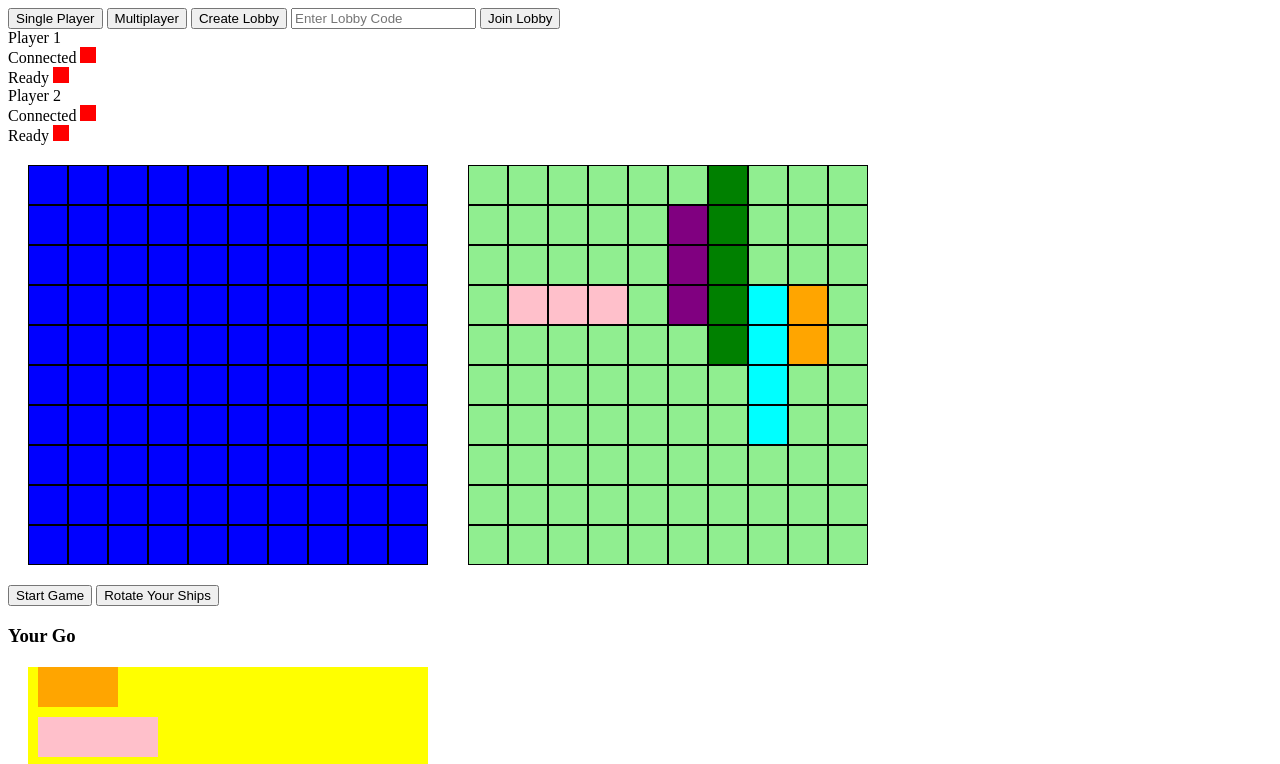
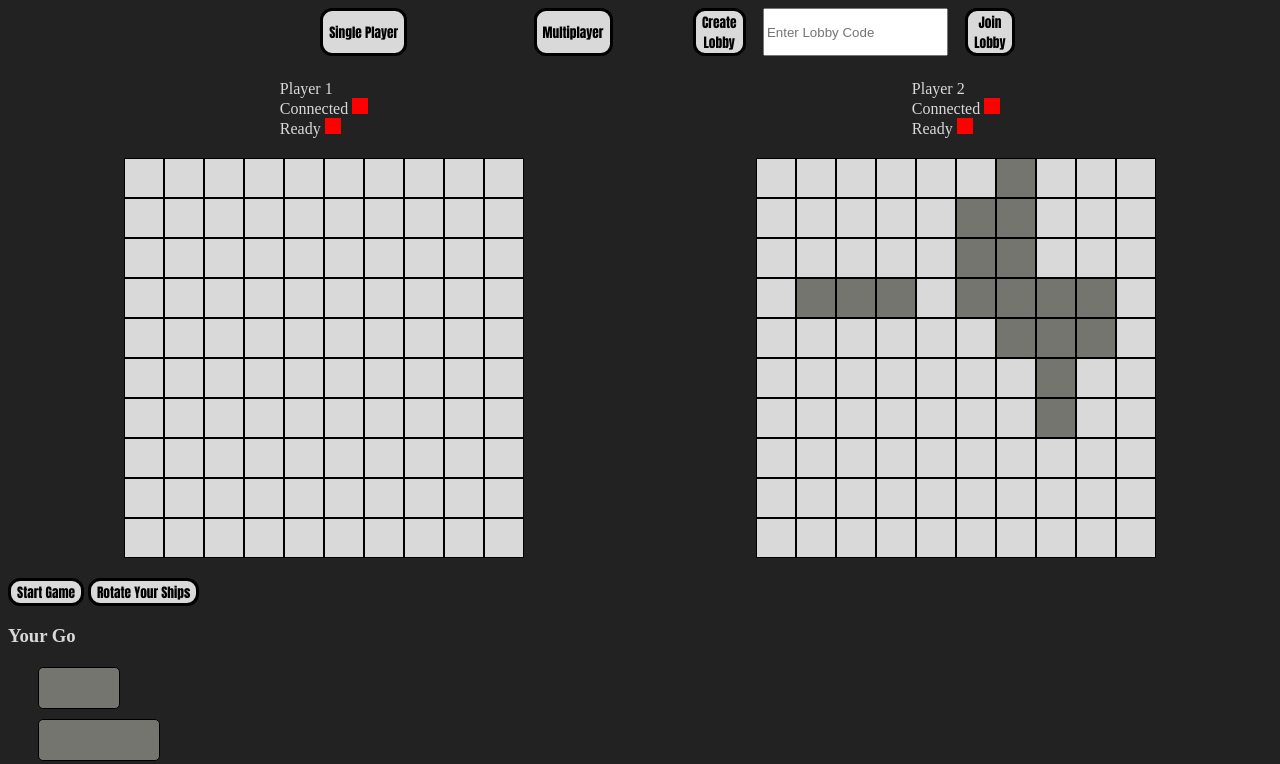
Before and after one commit to bmus97/Battleship_Simulator, a website: page Battleship/public/index.html in a window 1280 px wide. Both pictures are taken after a click on the button "Single Player". Shown: the top 764 px of the page. Drawn offline with nearby package versions, Linux system fonts and the light colour scheme.

Commit message:
updated css and html for the game page

```diff
--- a/Battleship/public/index.html
+++ b/Battleship/public/index.html
@@ -8,15 +8,18 @@
   </head>
   <body>
 
+    <div id="gamemode-container">
       <button id="singlePlayerButton">Single Player</button>
       <button id="multiPlayerButton">Multiplayer</button>
-
+      <div id="lobby-container">
         <button id="createLobbyButton">Create Lobby</button>
         <input type="text" id="lobbyCodeInput" placeholder="Enter Lobby Code">
         <button id="joinLobbyButton">Join Lobby</button>
         <div id="lobbyCodeDisplay"></div>
         <div id="info"></div>
-
+      </div>
+    </div>
+    <div id="player-container">
       <div class="player p1">
         Player 1
         <div class="connected">Connected <span></span></div>
@@ -26,6 +29,7 @@
         Player 2
         <div class="connected">Connected <span></span></div>
         <div class="ready">Ready <span></span></div>
+      </div>
     </div>
 
     <div class="container">
--- a/Battleship/public/styles.css
+++ b/Battleship/public/styles.css
@@ -1,5 +1,13 @@
+body {
+  font-family: 'Black Ops One';
+  background: #222222;
+  color: #d9d9d9;
+  /* font color */
+}
+
 .container {
   display: flex;
+  justify-content: space-around;
 }
 
 .grid-user {
@@ -31,7 +39,7 @@
   width: 400px;
   height: 400px;
   margin: 20px;
-    background-color: yellow;
+  background: #222222;
 }
 
 .destroyer-container {
@@ -41,6 +49,7 @@
   margin: 10px;
   display: flex;
 }
+
 .destroyer-container-vertical {
   width: 40px;
   height: 80px;
@@ -87,7 +96,7 @@
 .battleship-container {
   width: 160px;
   height: 40px;
-    background-color: aqua;
+  background-color: #74756f;
   margin: 10px;
   display: flex;
 }
@@ -95,7 +104,6 @@
 .battleship-container-vertical {
   width: 40px;
   height: 160px;
-    background-color: aqua;
   margin: 10px;
   display: flex;
   flex-wrap: wrap;
@@ -105,7 +113,6 @@
 .carrier-container {
   width: 200px;
   height: 40px;
-    background-color: green;
   margin: 10px;
   display: flex;
 }
@@ -113,7 +120,6 @@
 .carrier-container-vertical {
   width: 40px;
   height: 200px;
-    background-color: green;
   margin: 10px;
   display: flex;
   flex-wrap: wrap;
@@ -125,24 +131,35 @@
   height: 40px;
 }
 
+.ship {
+  background-color: #74756f;
+  border: 1px solid black;
+  border-radius: 5px;
+}
+
 .destroyer {
-    background-color: orange;
+  background-color: #74756f;
+
 }
 
 .submarine {
-    background-color: pink;
+  background-color: #74756f;
+
 }
 
 .cruiser {
-    background-color: purple;
+  background-color: #74756f;
+
 }
 
 .battleship {
-    background-color: aqua;
+  background-color: #74756f;
+
 }
 
 .carrier {
-    background-color: green;
+  background-color: #74756f;
+
 }
 
 .boom {
@@ -153,7 +170,8 @@
   background-color: black;
 }
 
-  .connected, .ready {
+.connected,
+.ready {
   font-weight: normal;
 }
 
@@ -168,3 +186,39 @@
 span.green {
   background: green;
 }
+
+button {
+  border: 3px solid black;
+  /* border size + color */
+  border-radius: 12px;
+  /* round corners on button */
+  background-color: #d9d9d9;
+  /* button color */
+  font-family: Impact;
+}
+
+.grid {
+  background-color: #d9d9d9;
+}
+
+#player-container {
+  display: flex;
+  flex-direction: row;
+  justify-content: space-around;
+  margin-top: 3vh;
+}
+
+#gamemode-container {
+  display: flex;
+  justify-content: center;
+}
+
+#gamemode-container button {
+  margin-right: 5%;
+  margin-left: 5%;
+}
+
+#lobby-container {
+  display: flex;
+  flex-direction: row;
+}
```
Lines whose indentation alone changed are shown as unchanged.
